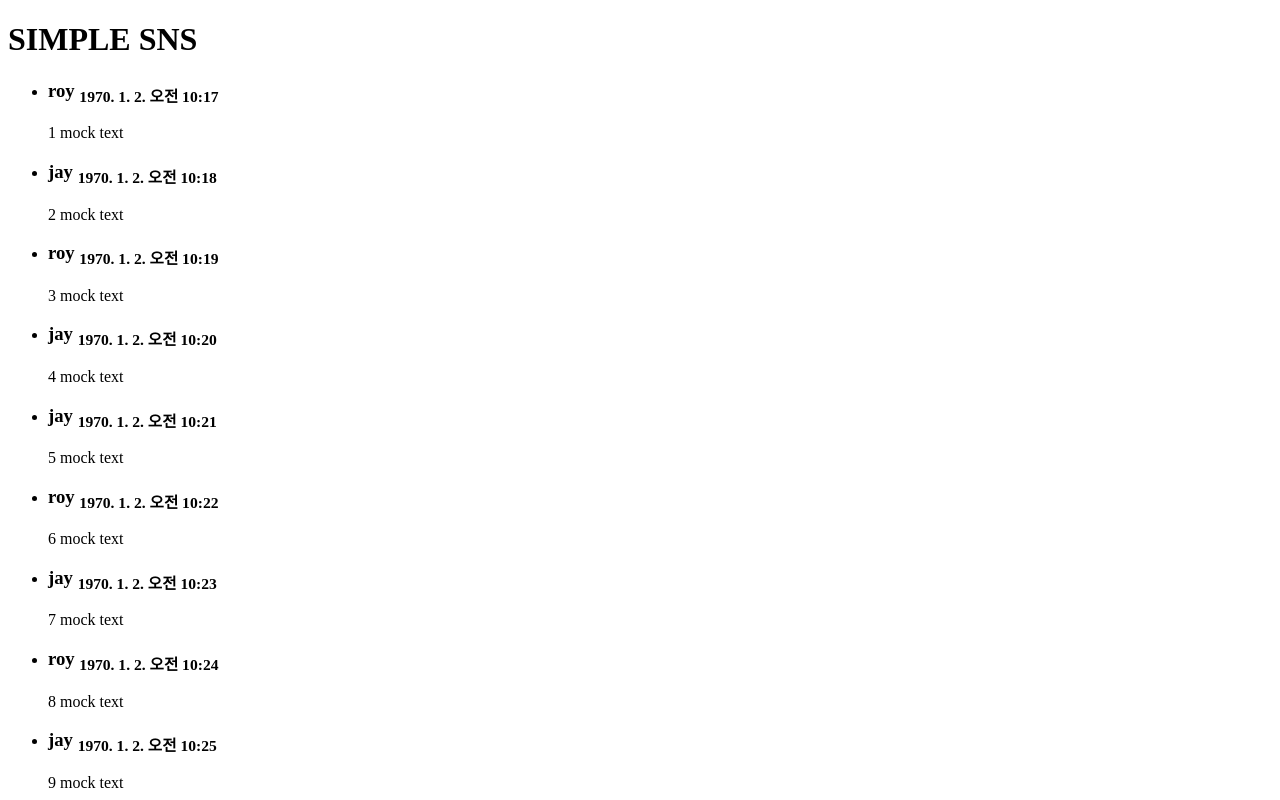
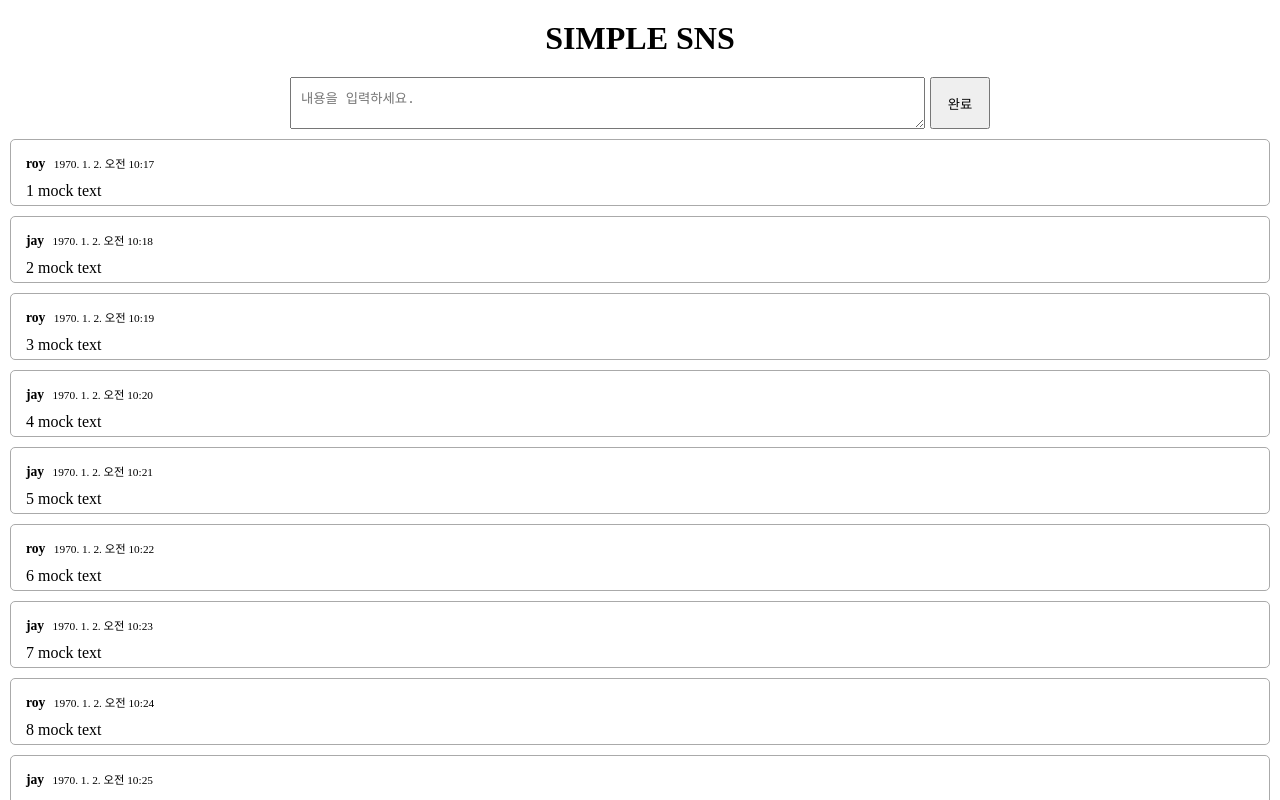
Before and after one commit to syacooms/REST-GraphQL, a Next.js app in the folder client/: page / in a window 1280 px wide. Shown: the top 800 px of the page. Built offline with nearby package versions, Linux system fonts and the light colour scheme.

Commit message:
Add 새글쓰기

```diff
--- /dev/null
+++ b/client/components/MsgInput.js
@@ -0,0 +1,25 @@
+import { useRef } from 'react'
+
+const MsgInput = ({mutate}) => {
+    const textRef = useRef(null)
+
+    const onSubmit = e => {
+        e.preventDefault();
+        e.stopPropagation();
+        const text = textRef.current.value
+        textRef.current.value = ''
+        mutate(text)
+    }
+
+    return (
+        <form className="messages__input" onSubmit={onSubmit}>
+            <textarea
+                ref={textRef}
+                placeholder="내용을 입력하세요."
+            />
+            <button type="submit">완료</button>
+        </form>
+    )
+}
+
+export default MsgInput
--- a/client/components/MsgItem.js
+++ b/client/components/MsgItem.js
@@ -1,5 +1,5 @@
 const MsgItem = ({userId,timestamp,text}) => (
-    <li className="messages_item">
+    <li className="messages__item">
         <h3>
             {userId}{' '}
             <sub>
--- a/client/components/MsgList.js
+++ b/client/components/MsgList.js
@@ -1,10 +1,12 @@
 import MsgItem from './MsgItem';
+import MsgInput from './MsgInput';
+import { useState } from 'react';
 
 
 const UserIds = ['roy','jay']
 const getRandomUserId = () => UserIds[Math.round(Math.random())]
 
-const msgs = Array(50).fill(0).map((_, i) => ({
+const originalMsgs = Array(50).fill(0).map((_, i) => ({
     id: i + 1,
     userId: getRandomUserId(),
     timestamp: 123456789 + i * 1000 * 60,
@@ -20,11 +22,28 @@
 //     },
 // ]
 
-const MsgList = () => (
-    <ul className="messages">
-        {msgs.map(x => (<MsgItem key={x.id} {...x} />))}
-    </ul>
-)
+const MsgList = () => {
+    const [msgs, setMsgs] = useState(originalMsgs)
+
+    const onCreate = text => {
+        const newMsg = {
+            id: msgs.length,
+            userId: getRandomUserId(),
+            timestamp: Date.now(),
+            text: `${msgs.length + 1} ${text}`
+        }
+        setMsgs(msgs => ([newMsg, ...msgs]))
+        //console.log(msgs);
+    }
+    return (
+        <>
+            <MsgInput mutate={onCreate} />
+            <ul className="messages">
+                {msgs.map(x => (<MsgItem key={x.id} {...x} />))}
+            </ul>
+        </>
+    )
+}
 
 
 export default MsgList
--- /dev/null
+++ b/client/next.config.js
@@ -0,0 +1,7 @@
+const path = require('path')
+
+module.exports = {
+    sassOptions : {
+        includePaths: [path.resolve(__dirname, './pages')],
+    }
+}
--- /dev/null
+++ b/client/pages/_app.js
@@ -0,0 +1,10 @@
+import './index.scss';
+
+const App = ( { Component, pageProps }) => <Component {...pageProps} />
+
+App.getInitialProps = async ({ ctx, Component }) => {
+    const pageProps = await Component.getInitialProps?.(ctx)
+    return { pageProps }
+}
+
+export default App
```
